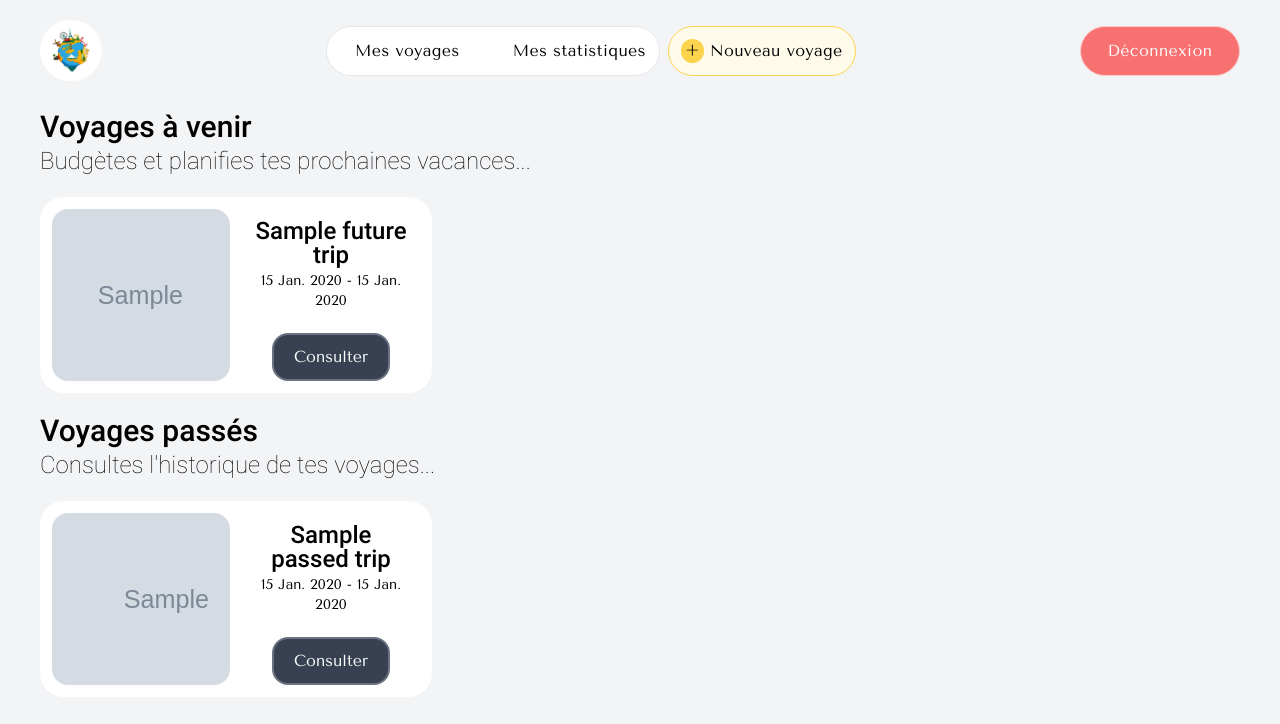
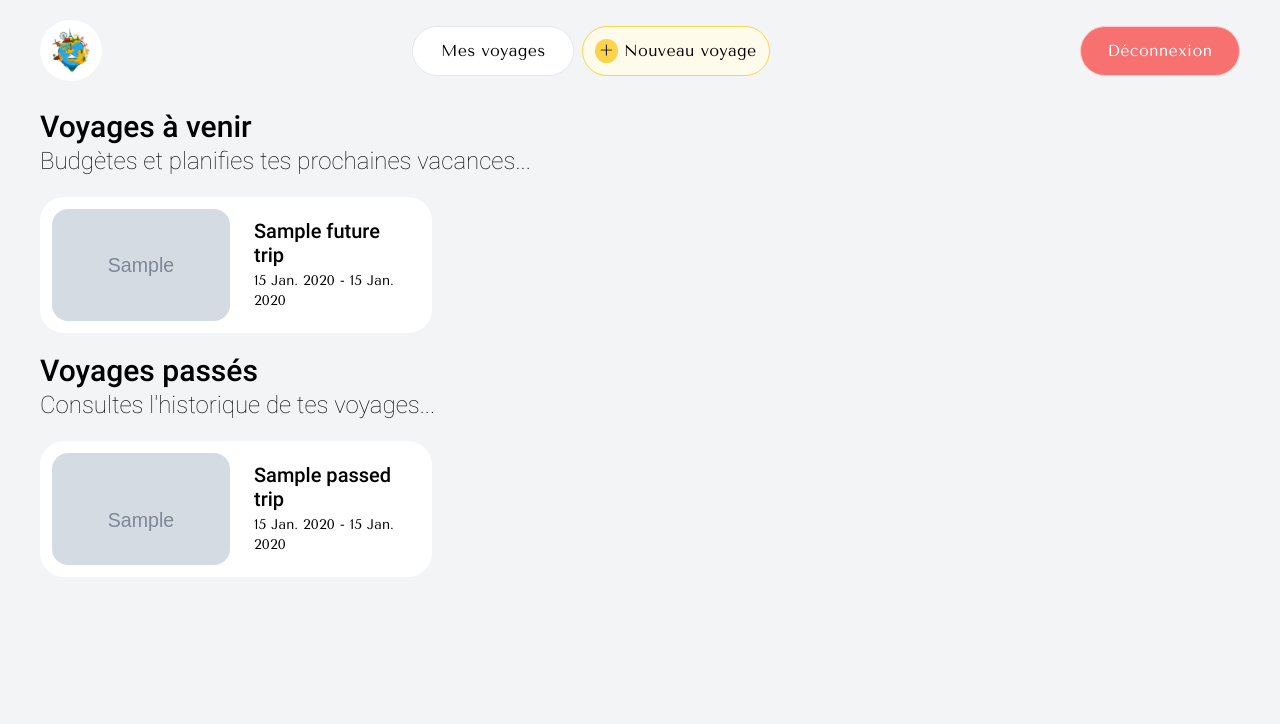
Before and after one commit to AdrienGeoorge/vacancies, a Symfony app: template templates/home/index.html.twig in a window 1280 px wide. Shown: the top 724 px of the page. Run offline with Twig, Linux system fonts and the light colour scheme; the template is opened without the code that fills it: most values are stand-ins (such as "Sample title", 1, 10 or a date in 2020); grey boxes marked "Sample" are stand-in pictures; style sheets or scripts are compiled from the project's sources; some libraries are stand-ins or nearby versions.

Commit message:
Modifications diverses

```diff
--- a/assets/styles/app.css
+++ b/assets/styles/app.css
@@ -142,7 +142,7 @@ button {
 }
 
 .trip-name {
-  font-size: 1.5rem;
+  font-size: 1.25rem;
   line-height: 1.5rem;
   margin-bottom: 0.25rem;
 }
--- a/assets/styles/app.scss
+++ b/assets/styles/app.scss
@@ -16,7 +16,7 @@ button {
 }
 
 .trip-name {
-   font-size: 1.5rem;
+   font-size: 1.25rem;
    line-height: 1.5rem;
    margin-bottom: 0.25rem;
 }
--- a/src/Controller/TripTravelerController.php
+++ b/src/Controller/TripTravelerController.php
@@ -82,7 +82,6 @@ class TripTravelerController extends AbstractController
 
         return $this->render('trip_travelers/form.html.twig', [
             'trip' => $trip,
-            'traveler' => $traveler,
             'countDaysBeforeOrAfter' => $this->tripService->countDaysBeforeOrAfter($trip),
             'form' => $form->createView()
         ]);
--- a/templates/base.html.twig
+++ b/templates/base.html.twig
@@ -23,7 +23,7 @@
     <div id="nav"
          class="w-full flex flex-col md:flex-row items-center justify-between gap-4 py-5 px-10">
         <a href="{{ path('app_home') }}"
-           class="gap-4 items-center hidden lg:flex bg-box dark:bg-box-dark rounded-full px-3 py-2">
+           class="gap-4 items-center hidden md:flex bg-box dark:bg-box-dark rounded-full px-3 py-2">
             <img src="{{ asset('build/images/index.png') }}" alt="{{ app_name }}" width="38em">
         </a>
 
@@ -32,11 +32,8 @@
                 <a href="{{ path('app_home') }}" class="tracking-wide w-40 py-3 rounded-full flex items-center
                         justify-center {{ app.request.get('_route') == 'app_home' ? 'bg-teal-500 text-white' }}
                         hover:bg-teal-600 hover:text-white">Mes voyages</a>
-                <a href="#" class="tracking-wide w-40 py-3 rounded-full flex items-center justify-center
-                                    {{ app.request.get('_route') == 'stats' ? 'bg-teal-500 text-white' }}
-                                     hover:bg-teal-600 hover:text-white">Mes statistiques</a>
             </div>
-            <a href="{{ path('trip_new') }}" class="hidden md:flex tracking-wide bg-amber-50 text-black p-3 rounded-full
+            <a href="{{ path('trip_new') }}" class="flex tracking-wide bg-amber-50 text-black p-3 rounded-full
                                     border border-amber-300 items-center justify-center gap-1.5 hover:bg-amber-100
                                     transition-all duration-300 ease-in-out focus:shadow-outline focus:outline-none">
                 <div class="rounded-full bg-amber-300 px-1">+</div>
@@ -45,11 +42,6 @@
         </div>
 
         <div class="flex flex-row gap-2">
-            <a href="{{ path('trip_new') }}" class="flex md:hidden tracking-wide bg-amber-50 text-black p-3 rounded-full
-                                    border border-amber-300 items-center justify-center gap-1.5 hover:bg-amber-100
-                                    transition-all duration-300 ease-in-out focus:shadow-outline focus:outline-none">
-                Nouveau voyage
-            </a>
             <a href="{{ path('auth_logout') }}" class="tracking-wide bg-red-400 text-white w-40 py-3 rounded-full border border-red-200
                                     flex items-center justify-center hover:bg-red-600 transition-all duration-300
                                     ease-in-out focus:shadow-outline focus:outline-none">Déconnexion</a>
--- a/templates/home/index.html.twig
+++ b/templates/home/index.html.twig
@@ -14,11 +14,12 @@
         {% else %}
             <div class="grid grid-cols-1 md:grid-cols-2 xl:grid-cols-3 gap-4 md:gap-3">
                 {% for trip in futureTrips %}
-                    <div class="grid grid-cols-2 gap-3 bg-box dark:bg-box-dark p-3 rounded-3xl">
-                        <div class="bg-cover bg-center bg-no-repeat w-full h-full rounded-2xl trip-image"
+                    <a href="{{ path('trip_show', {'trip': trip.id}) }}"
+                       class="grid grid-cols-2 items-center gap-3 bg-box dark:bg-box-dark p-3 rounded-3xl">
+                        <div class="bg-cover bg-center bg-no-repeat w-full h-full min-h-28 rounded-2xl trip-image"
                              style="background-image: url({{ trip.image }})"></div>
                         <div class="flex flex-col justify-between gap-3">
-                            <div class="py-2.5 px-3 text-center">
+                            <div class="py-2.5 px-3 text-left">
                                 <div class="font-roboto-medium text-2xl trip-name">{{ trip.name }}</div>
                                 {% if trip.returnDate %}
                                     <div class="text-sm">{{ trip.departureDate|date('j M. Y') ~ ' - ' ~ trip.returnDate|date('j M. Y') }}</div>
@@ -28,12 +29,8 @@
                                     <div class="text-sm">Dates non définies</div>
                                 {% endif %}
                             </div>
-                            <a href="{{ path('trip_show', {'trip': trip.id}) }}"
-                               class="rounded-2xl py-2.5 px-5 bg-gray-700 text-white dark:bg-white dark:text-gray-700 w-fit m-auto border-2 border-gray-500 dark:border-gray-300">
-                                Consulter
-                            </a>
                         </div>
-                    </div>
+                    </a>
                 {% endfor %}
             </div>
         {% endif %}
@@ -48,20 +45,17 @@
         {% else %}
             <div class="grid grid-cols-1 md:grid-cols-2 xl:grid-cols-3 gap-4 md:gap-3">
                 {% for trip in passedTrips %}
-                    <div class="grid grid-cols-2 gap-3 bg-box dark:bg-box-dark p-3 rounded-3xl">
-                        <div class="bg-cover wbg-center bg-no-repeat w-full h-full rounded-2xl"
+                    <a href="{{ path('trip_show', {'trip': trip.id}) }}"
+                       class="grid grid-cols-2 items-center gap-3 bg-box dark:bg-box-dark p-3 rounded-3xl">
+                        <div class="bg-cover wbg-center bg-no-repeat w-full h-full min-h-28 rounded-2xl"
                              style="background-image: url({{ trip.image }})"></div>
                         <div class="flex flex-col justify-between gap-3">
-                            <div class="py-2.5 px-3 text-center">
+                            <div class="py-2.5 px-3 text-left">
                                 <div class="font-roboto-medium text-2xl trip-name">{{ trip.name }}</div>
                                 <div class="text-sm">{{ trip.departureDate|date('j M. Y') ~ ' - ' ~ trip.returnDate|date('j M. Y') }}</div>
                             </div>
-                            <a href="{{ path('trip_show', {'trip': trip.id}) }}"
-                               class="rounded-2xl py-2.5 px-5 bg-gray-700 text-white dark:bg-white dark:text-gray-700 w-fit m-auto border-2 border-gray-500 dark:border-gray-300">
-                                Consulter
-                            </a>
                         </div>
-                    </div>
+                    </a>
                 {% endfor %}
             </div>
         {% endif %}
--- a/templates/trip/balance.html.twig
+++ b/templates/trip/balance.html.twig
@@ -84,7 +84,3 @@
         </div>
     </div>
 {% endblock %}
-
-{% block javascripts %}
-    {{ parent() }}
-{% endblock %}
```
Also changed, not shown: templates/on_site/index.html.twig (+15 -26 lines), templates/trip_travelers/form.html.twig (+0 -9 lines), templates/trip_travelers/index.html.twig (+9 -12 lines).
